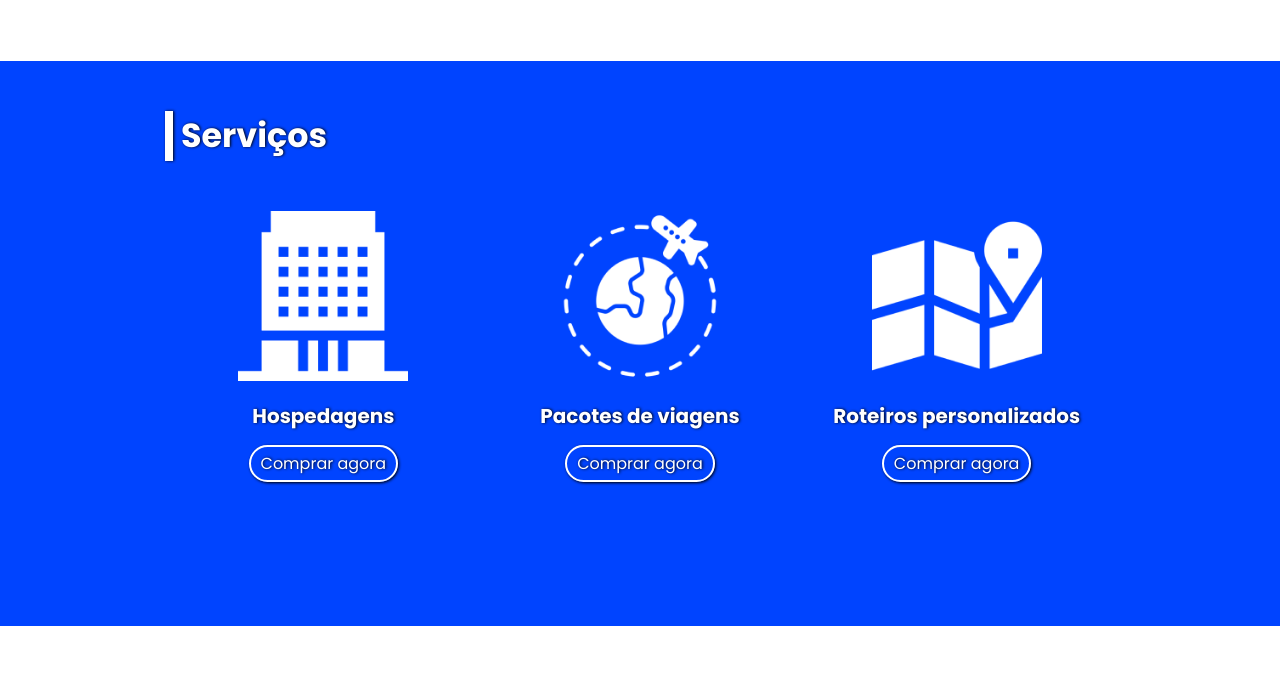
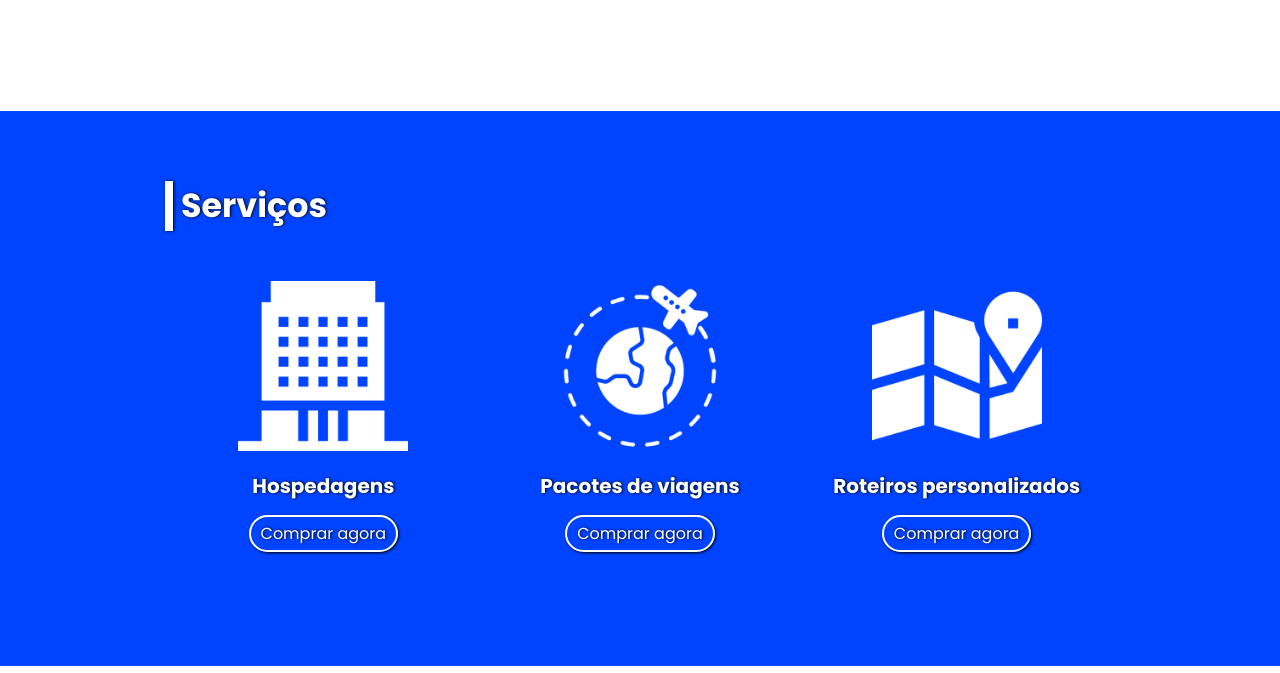
Before and after one commit to mateusaraujos/project-flexbox-dio, a plain HTML site: page flex-projeto/index.html in a window 1280 px wide. Shown: the part 988-1661 px from the top of the page. Drawn offline with Linux system fonts and the light colour scheme.

Commit message:
altura de contêiners alterada

```diff
--- a/flex-projeto/style.css
+++ b/flex-projeto/style.css
@@ -59,7 +59,7 @@ a:hover {
 }
 
 #flex-turismos {
-    padding: 50px 0;
+    padding: 100px 0 50px 0;
     align-items: center;
     justify-content: space-around;
 }
@@ -140,8 +140,8 @@ a:hover {
 
 #servicos, #planos {
     flex-direction: column;
-    padding-top: 50px;
-    padding-bottom: 100px;
+    padding-top: 70px;
+    padding-bottom: 70px;
 }
 
 #servicos-header .subtitle {
```
